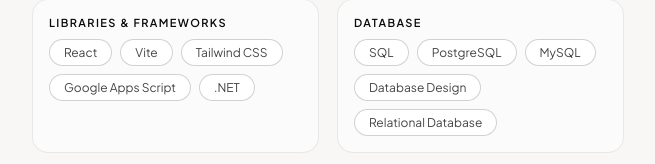
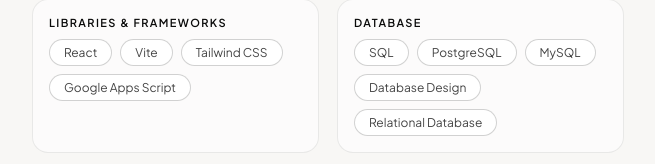
Before and after one commit to Ahraina/Portfolio-Thanarat, a React (Vite) app: page / in a window 1280 px wide. Shown: the part 1118-1282 px from the top of the page, without its empty margins (448-1103 px from the left). Built offline with nearby package versions, Linux system fonts and the light colour scheme.

Commit message:
Update AboutPage.jsx

```diff
--- a/src/pages/AboutPage.jsx
+++ b/src/pages/AboutPage.jsx
@@ -20,7 +20,6 @@
     'Vite',
     'Tailwind CSS',
     'Google Apps Script',
-    '.NET',
   ],
   'Database': [
     'SQL',
```
